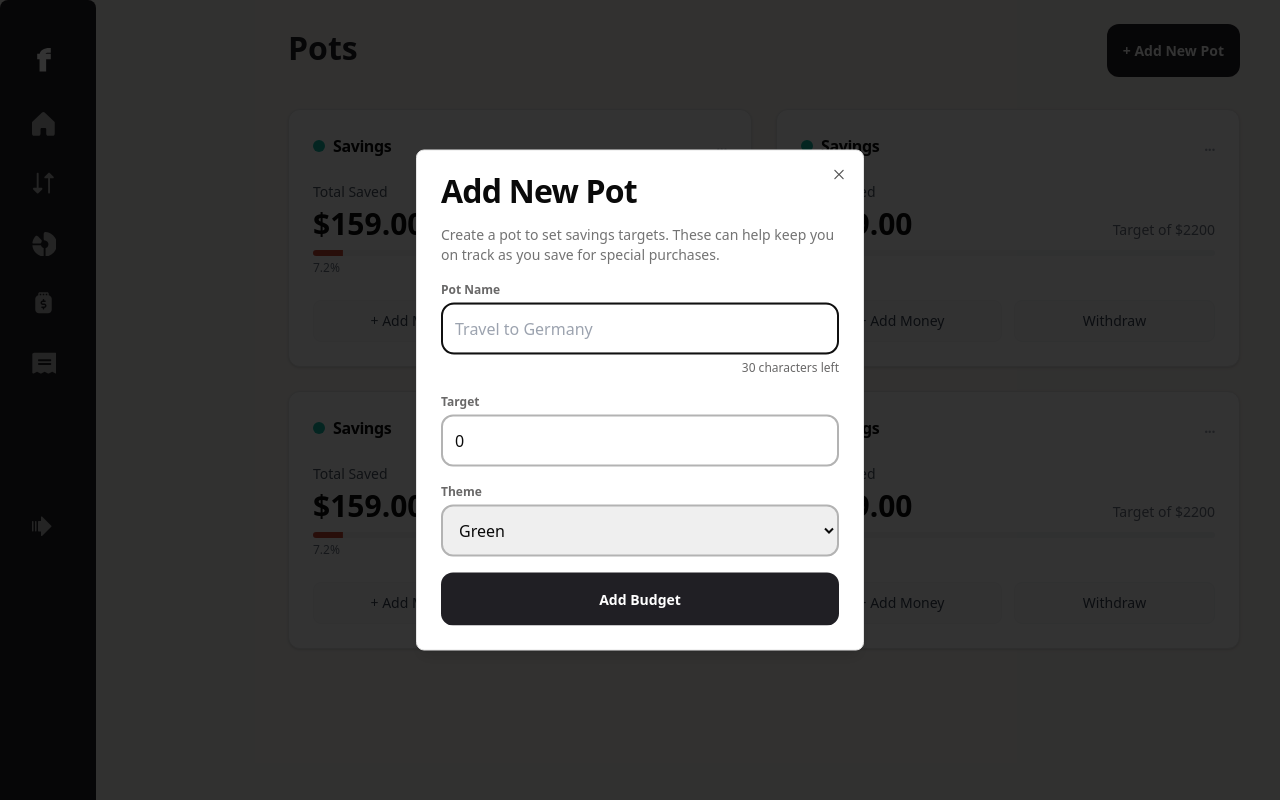
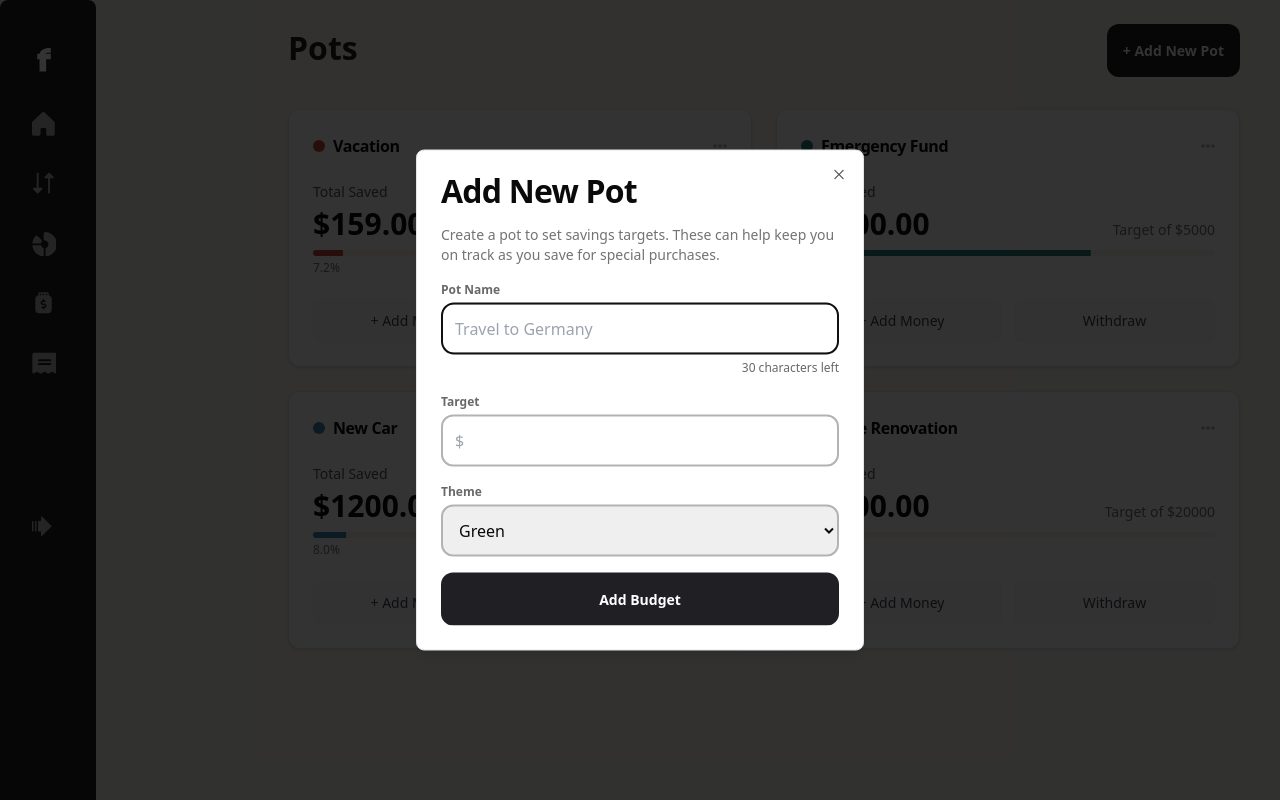
Before and after one commit to Mickaseg/personnal-finance-app, a React (Vite) app: page /pots in a window 1280 px wide. Both pictures are taken after a click on the button "+ Add New Pot". Built offline with nearby package versions, Linux system fonts and the light colour scheme.

Commit message:
created potsModal component, edit/create state handling

```diff
--- a/src/components/cards/SavingsCard.jsx
+++ b/src/components/cards/SavingsCard.jsx
@@ -1,8 +1,10 @@
 import { Card, CardContent, CardHeader, CardTitle } from "@/components/ui/card.tsx";
 import { Progress } from "@/components/ui/progress.tsx";
 
-const SavingsCard = ({savedAmount, targetAmount, barColor}) => {
+import Ellipsis from "../../assets/images/icon-ellipsis.svg";
 
+const SavingsCard = ({ potData, setEditingPot, setIsOpen }) => {
+    const { name, savedAmount, targetAmount, barColor } = potData;
     const progressPercentage = (savedAmount / targetAmount) * 100;
 
     return (
@@ -10,10 +12,15 @@ const SavingsCard = ({savedAmount, targetAmount, barColor}) => {
             <CardHeader className="space-y-1">
                 <CardTitle className="text-md flex items-center justify-between">
                     <div className="flex items-center gap-2">
-                        <div className="w-3 h-3 rounded-full bg-teal-500"></div>
-                        Savings
+                        <div className={`w-3 h-3 rounded-full ${barColor}`}></div>
+                        {name}
                     </div>
-                    <span className="text-gray-400 text-sm">...</span>
+                    <button onClick={() => {
+                        setEditingPot({ name, target: targetAmount });
+                        setIsOpen(true);
+                    }}>
+                        <img src={Ellipsis} alt="Options" />
+                    </button>
                 </CardTitle>
             </CardHeader>
 
@@ -27,7 +34,7 @@ const SavingsCard = ({savedAmount, targetAmount, barColor}) => {
                     <Progress
                         color={barColor}
                         value={progressPercentage}
-                        className="h-1.5 bg-gray-100"
+                        className="h-1.5 bg-beige200"
                     />
                     <div className="text-gray-500 text-xs mt-1">{progressPercentage.toFixed(1)}%</div>
                 </div>
--- a/src/components/forms/NewPotForm.jsx
+++ b/src/components/forms/NewPotForm.jsx
@@ -3,10 +3,12 @@ import {useState} from "react";
 import ModalSelect from "@/components/inputs/ModalSelect.jsx";
 import ModalInput from "@/components/inputs/ModalInput.jsx";
 
-const NewBudgetForm = () => {
-    const [potName, setPotValue] = useState("");
-    const [targetValue, setTargetValue] = useState(0);
-
+const NewPotForm = ({initialData}) => {
+    const [formData, setFormData] = useState({
+        name: initialData?.name || '',
+        target: initialData?.target || '',
+        // ... other fields
+    });
     return (
         <form className={"flex flex-col gap-4"}>
 
@@ -14,16 +16,22 @@ const NewBudgetForm = () => {
                 label={"Pot Name"}
                 placeholder={"Travel to Germany"}
                 characterLimit={30}
-                value={potName}
-                onChange={(e) => setPotValue(e.target.value)}
+                value={formData.name}
+                onChange={(e) => setFormData(prev => ({
+                    ...prev,
+                    name: e.target.value
+                }))}
             />
 
             <ModalInput
                 label={"Target"}
                 placeholder={"$"}
-                value={targetValue}
-                type={"number"}
-                onChange={(e) => setTargetValue(e.target.value)}
+
+                value={formData.target}
+                onChange={(e) => setFormData(prev => ({
+                    ...prev,
+                    target: e.target.value
+                }))}
             />
 
             <ModalSelect
@@ -35,4 +43,4 @@ const NewBudgetForm = () => {
     );
 };
 
-export default NewBudgetForm;
+export default NewPotForm;
--- /dev/null
+++ b/src/components/modals/PotsModal.jsx
@@ -0,0 +1,44 @@
+import {useEffect, useState} from 'react';
+import NewPotForm from "@/components/forms/NewPotForm.jsx";
+import Modal from "@/components/modals/Modal.jsx";
+
+const PotsModal = ({
+                       isOpen,
+                       setIsOpen,
+                       initialData = null,
+                   }) => {
+
+    const isEditMode = !!initialData;
+
+    return (
+        <Modal
+            isOpen={isOpen}
+            onClose={() => setIsOpen(false)}
+            title={isEditMode ? "Edit Pot" : "Add New Pot"}
+            description={
+                isEditMode
+                    ? "Update your pot details and savings targets."
+                    : "Create a pot to set savings targets. These can help keep you on track as you save for special purchases."
+            }
+            footer={
+                <div className={"w-full flex justify-center"}>
+                    <button
+                        className="w-full bg-grey900 text-white py-4 rounded-xl text-preset4 font-bold"
+                        onClick={() => {
+                            // Handle form submission
+                            setIsOpen(false);
+                        }}
+                    >
+                        {isEditMode ? "Save Changes" : "Add Budget"}
+                    </button>
+                </div>
+            }
+        >
+            <NewPotForm
+                initialData={initialData}
+            />
+        </Modal>
+    );
+};
+
+export default PotsModal;
--- a/src/pages/Pots.jsx
+++ b/src/pages/Pots.jsx
@@ -1,45 +1,46 @@
-import React from 'react';
+import {useState} from 'react';
 import SavingsCard from "@/components/cards/SavingsCard.jsx";
 import Modal from "@/components/modals/Modal.jsx";
 import NewPotForm from "@/components/forms/NewPotForm.jsx";
+import PotsModal from "@/components/modals/PotsModal.jsx";
 
 const Pots = () => {
-    const [isOpen, setIsOpen] = React.useState(false);
+    const [isOpen, setIsOpen] = useState(false);
+    const [editingPot, setEditingPot] = useState(null);
 
-    const savedAmount = 159.00;
-    const targetAmount = 2200;
+    const mockData = [
+        { id: 1, name: 'Vacation', savedAmount: 159.00, targetAmount: 2200, barColor: 'bg-red' },
+        { id: 2, name: 'Emergency Fund', savedAmount: 3500.00, targetAmount: 5000, barColor: 'bg-green' },
+        { id: 3, name: 'New Car', savedAmount: 1200.00, targetAmount: 15000, barColor: 'bg-blue' },
+        { id: 4, name: 'Home Renovation', savedAmount: 3000.00, targetAmount: 20000, barColor: 'bg-yellow' }
+    ];
 
     return (
         <div className={"px-4 pt-6 pb-28 min-h-screen bg-beige200 flex flex-col gap-8 md:px-10 lg:pl-72"}>
 
             <div className={"flex justify-between"}>
                 <h1 className={"text-preset1 text-grey900 font-bold"}>Pots</h1>
-                <button onClick={() => setIsOpen(true)} className={"text-preset4 font-bold p-4 bg-grey900 text-white rounded-xl"}>
+                <button onClick={() => {
+                    setIsOpen(true);
+                    setEditingPot(null)
+                }}
+                        className={"text-preset4 font-bold p-4 bg-grey900 text-white rounded-xl"}>
                     + Add New Pot
                 </button>
-                <Modal
-                    isOpen={isOpen}
-                    onClose={() => setIsOpen(false)}
-                    title="Add New Pot"
-                    description="Create a pot to set savings targets. These can help keep you on track as you save for special purchases."
-                    footer={
-                        <div className={"w-full flex justify-center"}>
-                            <button className={" w-full bg-grey900 text-white py-4 rounded-xl text-preset4 font-bold"} onClick={() => setIsOpen(false)}>
-                                Add Budget
-                            </button>
-                        </div>
-                    }
-                >
-                    <NewPotForm/>
-                </Modal>
+                <PotsModal isOpen={isOpen} setIsOpen={setIsOpen} editingPot={editingPot}/>
             </div>
 
             {/*SAVINGS*/}
             <div className={"flex flex-col gap-6 lg:grid lg:grid-cols-2"}>
-            <SavingsCard savedAmount={savedAmount} targetAmount={targetAmount} barColor={"bg-red"}/>
-            <SavingsCard savedAmount={savedAmount} targetAmount={targetAmount} barColor={"bg-red"}/>
-            <SavingsCard savedAmount={savedAmount} targetAmount={targetAmount} barColor={"bg-red"}/>
-            <SavingsCard savedAmount={savedAmount} targetAmount={targetAmount} barColor={"bg-red"}/>
+                {mockData.map((pot) => (
+                    <SavingsCard
+                        key={pot.id}
+                        potData={pot}
+                        barColor={pot.barColor}
+                        setEditingPot={setEditingPot}
+                        setIsOpen={setIsOpen}
+                    />
+                ))}
             </div>
         </div>
     );
```
Lines whose indentation alone changed are shown as unchanged.
